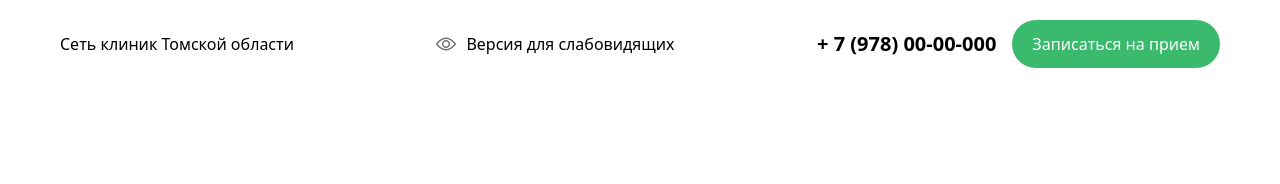
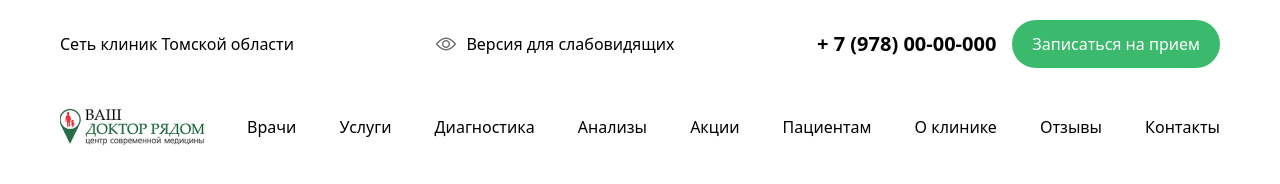
Before and after one commit to habibullohtuganov-ctrl/home_work_13, a website: page index.html in a window 1280 px wide. Drawn offline with Linux system fonts and the light colour scheme.

Commit message:
thrith commit

```diff
--- a/index.html
+++ b/index.html
@@ -22,6 +22,23 @@
         </div>
        </div>
 
+
+       <div class="max-w-300 m-auto flex justify-between items-center p-5 ">
+        <img src="./src/img/image 1 (1).png">
+        <p class="hidden lg:flex">Врачи</p>
+        <p class="hidden lg:flex">Услуги</p>
+        <p class="hidden lg:flex">Диагностика</p>
+        <p class="hidden lg:flex">Анализы</p>
+        <p class="hidden lg:flex">Акции</p>
+        <p class="hidden lg:flex">Пациентам</p>
+        <p class="hidden lg:flex">О клинике</p>
+        <p class="hidden lg:flex">Отзывы</p>
+        <p class="hidden lg:flex">Контакты</p>
+        <div class="lg:hidden">
+        <p>☰</p>
+        </div>
+       </div>
+
 </body>
 
 </html>
```
Also changed, not shown: src/img/image 1 (1).png (added), src/output.css.
